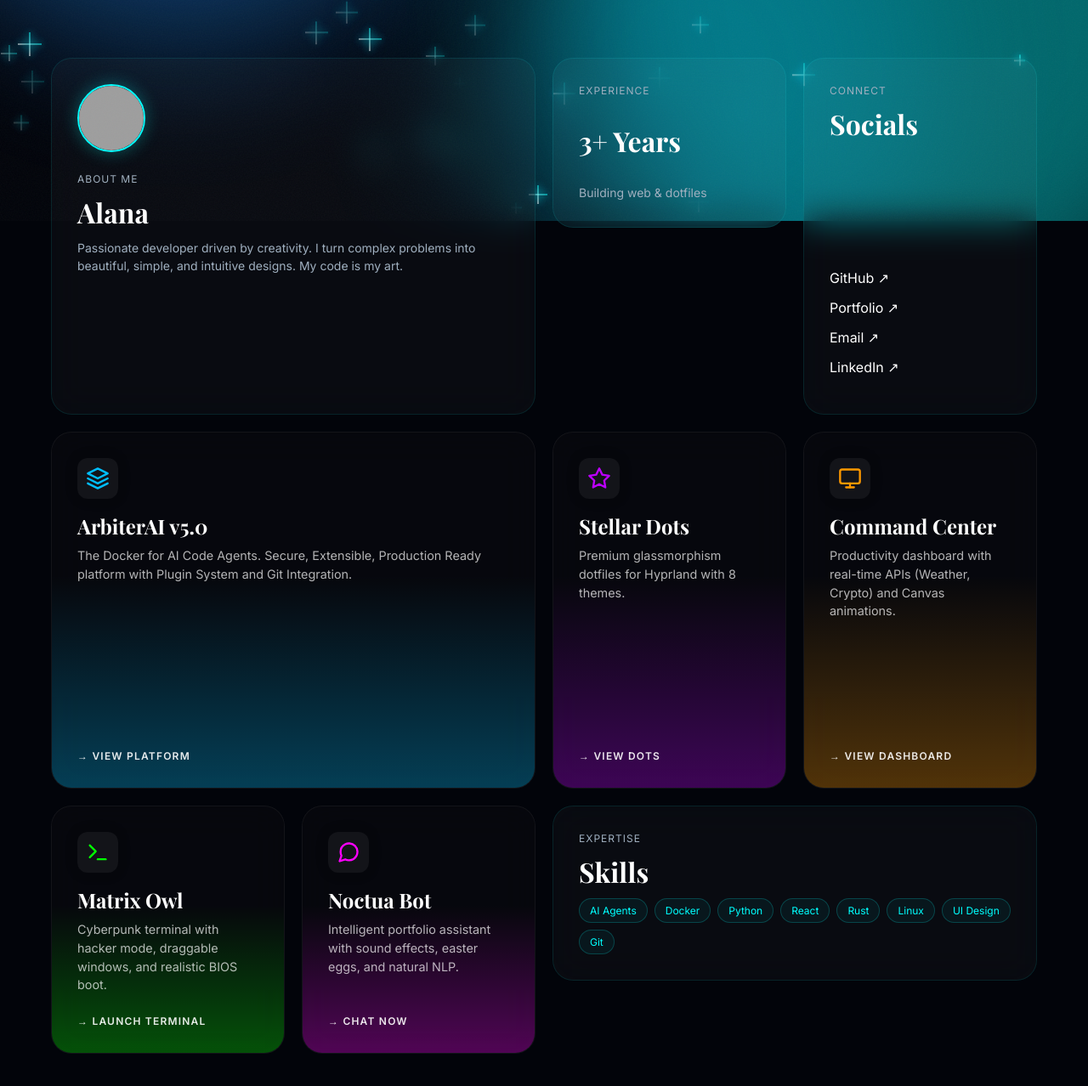
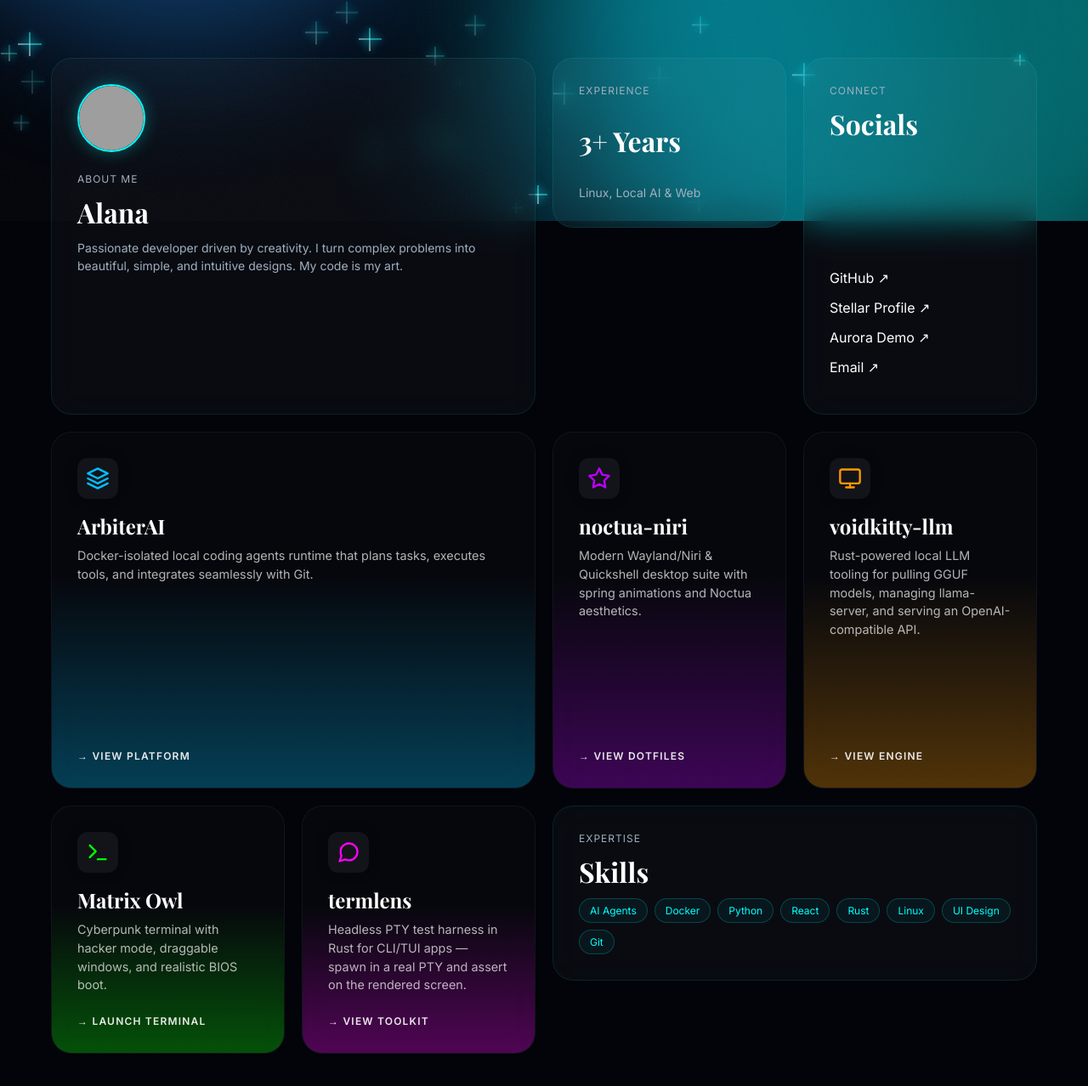
Before and after one commit to NoctuaCoder/NoctuaCoder, a plain HTML site: page portfolio.html in a window 1280 px wide. Shown: the part 540-1818 px from the top of the page at 85% size. Drawn offline with nearby package versions, Linux system fonts and the light colour scheme; grey boxes are pictures that could not be loaded; a web font is replaced by a local one.

Commit message:
feat(portfolio): link live ecosystem repositories and add portfolio badge

```diff
--- a/portfolio.html
+++ b/portfolio.html
@@ -634,7 +634,7 @@
         <section class="bento-grid">
             <!-- Profile Card -->
             <div class="bento-item item-profile"
-                onclick="window.open('https://github.com/NoctuaCoder/Noctua-profile.html?tab=readme-ov-file', '_blank')"
+                onclick="window.open('https://github.com/NoctuaCoder', '_blank')"
                 style="cursor: pointer;">
                 <div>
                     <img src="https://github.com/NoctuaCoder.png" alt="Profile" class="avatar">
@@ -649,7 +649,7 @@
             <div class="bento-item item-stats">
                 <div class="card-label">Experience</div>
                 <h2 class="card-title">3+ Years</h2>
-                <p class="card-desc">Building web & dotfiles</p>
+                <p class="card-desc">Linux, Local AI & Web</p>
             </div>
 
             <!-- Social Card -->
@@ -658,10 +658,10 @@
                 <h2 class="card-title">Socials</h2>
                 <ul class="social-list">
                     <li><a href="https://github.com/NoctuaCoder">GitHub ↗</a></li>
-                    <li><a href="https://github.com/NoctuaCoder/Noctua-profile.html?tab=readme-ov-file">Portfolio ↗</a>
+                    <li><a href="./Noctua-profile.html">Stellar Profile ↗</a>
                     </li>
+                    <li><a href="./aurora.html">Aurora Demo ↗</a></li>
                     <li><a href="mailto:38922657+NoctuaCoder@users.noreply.github.com">Email ↗</a></li>
-                    <li><a href="#">LinkedIn ↗</a></li>
                 </ul>
             </div>
 
@@ -675,16 +675,16 @@
                             <path d="M12 2L2 7l10 5 10-5-10-5zM2 17l10 5 10-5M2 12l10 5 10-5"></path>
                         </svg>
                     </div>
-                    <h3 class="card-title">ArbiterAI v5.0</h3>
-                    <p class="card-desc">The Docker for AI Code Agents. Secure, Extensible, Production Ready platform
-                        with Plugin System and Git Integration.</p>
+                    <h3 class="card-title">ArbiterAI</h3>
+                    <p class="card-desc">Docker-isolated local coding agents runtime that plans tasks, executes tools,
+                        and integrates seamlessly with Git.</p>
                     <div class="card-action">→ VIEW PLATFORM</div>
                 </div>
             </div>
 
-            <!-- Project 2: Stellar Dots -->
+            <!-- Project 2: noctua-niri -->
             <div class="bento-item item-project-2 gradient-card glow-purple"
-                onclick="window.open('https://github.com/NoctuaCoder/stellar-dots', '_blank')">
+                onclick="window.open('https://github.com/NoctuaCoder/noctua-niri', '_blank')">
                 <div class="card-content">
                     <div class="card-icon">
                         <svg width="24" height="24" viewBox="0 0 24 24" fill="none" stroke="currentColor"
@@ -694,15 +694,16 @@
                             </path>
                         </svg>
                     </div>
-                    <h3 class="card-title">Stellar Dots</h3>
-                    <p class="card-desc">Premium glassmorphism dotfiles for Hyprland with 8 themes.</p>
-                    <div class="card-action">→ VIEW DOTS</div>
+                    <h3 class="card-title">noctua-niri</h3>
+                    <p class="card-desc">Modern Wayland/Niri & Quickshell desktop suite with spring animations and
+                        Noctua aesthetics.</p>
+                    <div class="card-action">→ VIEW DOTFILES</div>
                 </div>
             </div>
 
-            <!-- Project 3: Noctua Command Center -->
+            <!-- Project 3: voidkitty-llm -->
             <div class="bento-item item-project-3 gradient-card glow-orange"
-                onclick="window.open('https://github.com/NoctuaCoder/noctua-command-center', '_blank')">
+                onclick="window.open('https://github.com/NoctuaCoder/voidkitty-llm', '_blank')">
                 <div class="card-content">
                     <div class="card-icon">
                         <svg width="24" height="24" viewBox="0 0 24 24" fill="none" stroke="currentColor"
@@ -712,16 +713,16 @@
                             <line x1="12" y1="17" x2="12" y2="21"></line>
                         </svg>
                     </div>
-                    <h3 class="card-title">Command Center</h3>
-                    <p class="card-desc">Productivity dashboard with real-time APIs (Weather, Crypto) and Canvas
-                        animations.</p>
-                    <div class="card-action">→ VIEW DASHBOARD</div>
+                    <h3 class="card-title">voidkitty-llm</h3>
+                    <p class="card-desc">Rust-powered local LLM tooling for pulling GGUF models, managing llama-server,
+                        and serving an OpenAI-compatible API.</p>
+                    <div class="card-action">→ VIEW ENGINE</div>
                 </div>
             </div>
 
             <!-- Project 4: Matrix Owl -->
             <div class="bento-item item-project-4 gradient-card glow-green"
-                onclick="window.open('https://noctuacoder.github.io/matrix-owl/', '_blank')">
+                onclick="window.open('./matrix-owl.html', '_blank')">
                 <div class="card-content">
                     <div class="card-icon">
                         <svg width="24" height="24" viewBox="0 0 24 24" fill="none" stroke="currentColor"
@@ -737,9 +738,9 @@
                 </div>
             </div>
 
-            <!-- Project 5: Noctua Assistant -->
+            <!-- Project 5: termlens -->
             <div class="bento-item item-project-5 gradient-card glow-pink"
-                onclick="window.open('https://noctuacoder.github.io/noctua-assistant/', '_blank')">
+                onclick="window.open('https://github.com/NoctuaCoder/termlens', '_blank')">
                 <div class="card-content">
                     <div class="card-icon">
                         <svg width="24" height="24" viewBox="0 0 24 24" fill="none" stroke="currentColor"
@@ -749,10 +750,10 @@
                             </path>
                         </svg>
                     </div>
-                    <h3 class="card-title">Noctua Bot</h3>
-                    <p class="card-desc">Intelligent portfolio assistant with sound effects, easter eggs, and natural
-                        NLP.</p>
-                    <div class="card-action">→ CHAT NOW</div>
+                    <h3 class="card-title">termlens</h3>
+                    <p class="card-desc">Headless PTY test harness in Rust for CLI/TUI apps — spawn in a real PTY and
+                        assert on the rendered screen.</p>
+                    <div class="card-action">→ VIEW TOOLKIT</div>
                 </div>
             </div>
 
```
Also changed, not shown: index.html (+12 -0 lines), 2 other files.
